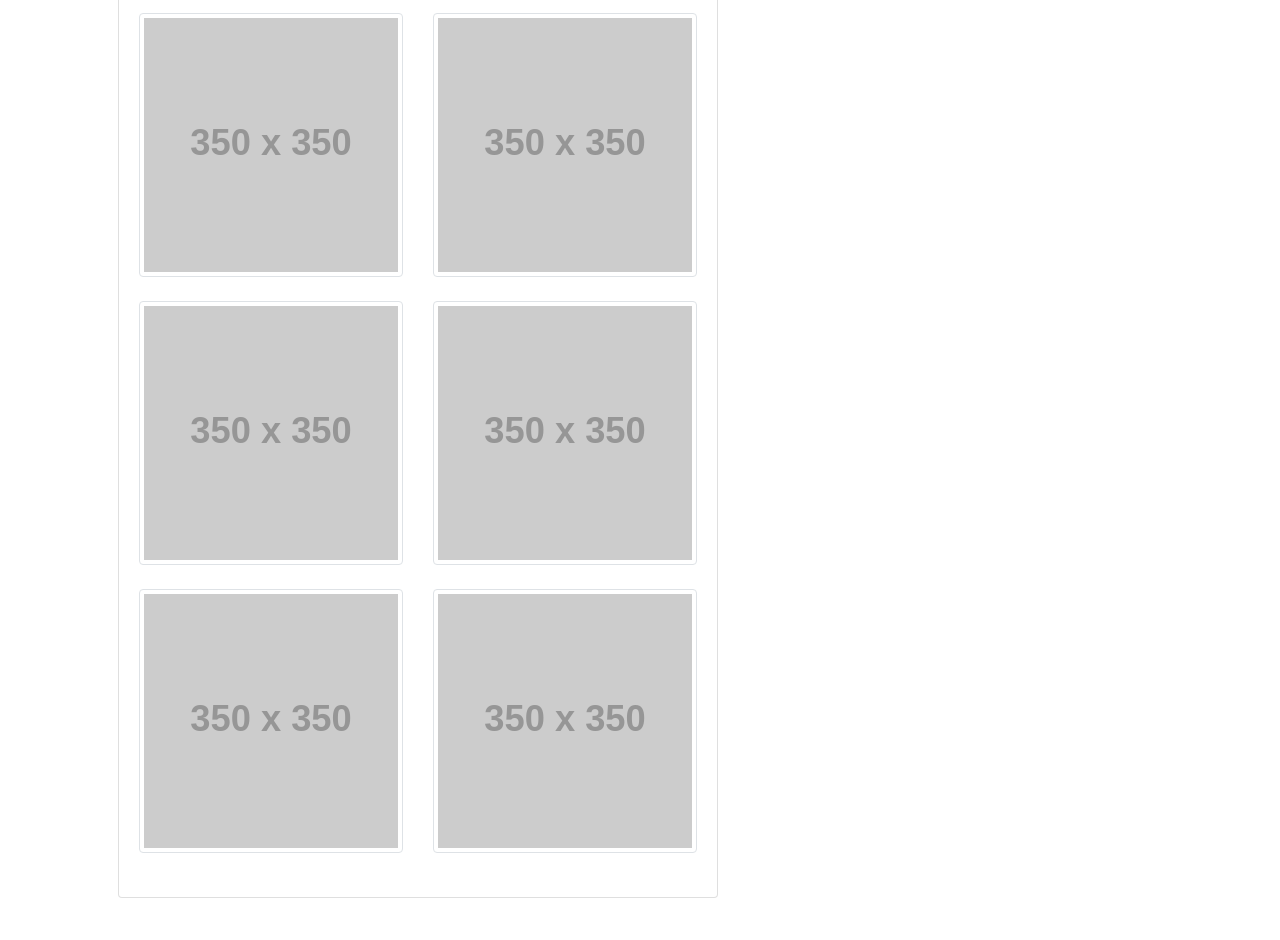
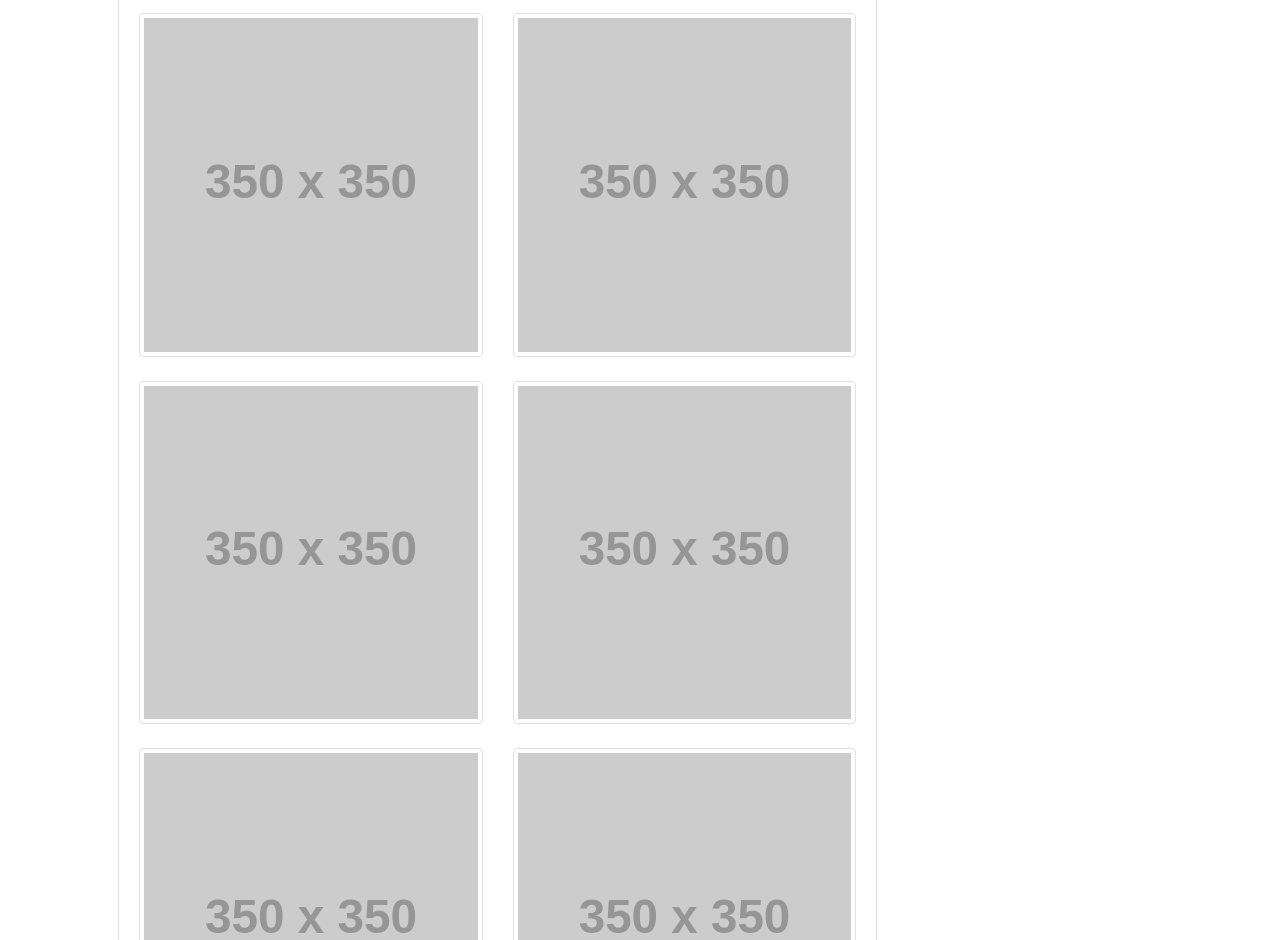
Before and after one commit to janessaref/my-portfolio, a plain HTML site: page portfolio.html in a window 1280 px wide. Shown: the part 224-1164 px from the top of the page. Drawn offline with nearby package versions, Linux system fonts and the light colour scheme; placeholder pictures from the web are drawn by us.

Commit message:
add and adjust grid options for each html file

```diff
--- a/portfolio.html
+++ b/portfolio.html
@@ -35,34 +35,34 @@
       </nav>
       <div class="container">
         <div class="row">
-            <div class="col-sm-6 p-5">
-                <div class="card" style="width: 600px;">
+            <div class="col-sm-12 col-md-9 col-lg-9 p-5">
+                <div class="card" style="width: 100%;">
                     <div class="card-body">
-                    <h2 class="card-title text-info" style="font-family:Georgia, 'Times New Roman', Times, serif;">Portfolio</h2>
+                    <h2 class="card-title text-info font-weight-bold" style="font-family:Georgia, 'Times New Roman', Times, serif;">Portfolio</h2>
                         <hr>
                         <div class="row">
-                            <div class="col-sm-6 mb-4">
+                            <div class="col-sm-12 col-md-6 mb-4">
                                 <img src="https://via.placeholder.com/350" alt="..." class="img-thumbnail float-left mr-4">
                             </div>
-                            <div class="col-sm-6 mb-4">
+                            <div class="col-sm-12 col-md-6 mb-4">
                               <img src="https://via.placeholder.com/350" alt="..." class="img-thumbnail float-left mr-4">
                             </div>
 
                         </div>
                         <div class="row">
-                          <div class="col-sm-6 mb-4">
+                          <div class="col-sm-12 col-md-6 mb-4">
                               <img src="https://via.placeholder.com/350" alt="..." class="img-thumbnail float-left mr-4">
                           </div>
-                          <div class="col-sm-6 mb-4">
+                          <div class="col-sm-12 col-md-6 mb-4">
                             <img src="https://via.placeholder.com/350" alt="..." class="img-thumbnail float-left mr-4">
                           </div>
 
                       </div>
                       <div class="row">
-                        <div class="col-sm-6 mb-4">
+                        <div class="col-sm-12 col-md-6 mb-4">
                             <img src="https://via.placeholder.com/350" alt="..." class="img-thumbnail float-left mr-4">
                         </div>
-                        <div class="col-sm-6 mb-4">
+                        <div class="col-sm-12 col-md-6 mb-4">
                           <img src="https://via.placeholder.com/350" alt="..." class="img-thumbnail float-left mr-4">
                         </div>
 
@@ -70,7 +70,7 @@
                     </div>
                 </div>
             </div>
-          <div class="col-sm-6"></div>
+          <div class="col-md-3 col-lg-3"></div>
         </div>
     </div>
 
```
Also changed, not shown: contacts.html (+5 -5 lines), index.html (+5 -5 lines).
